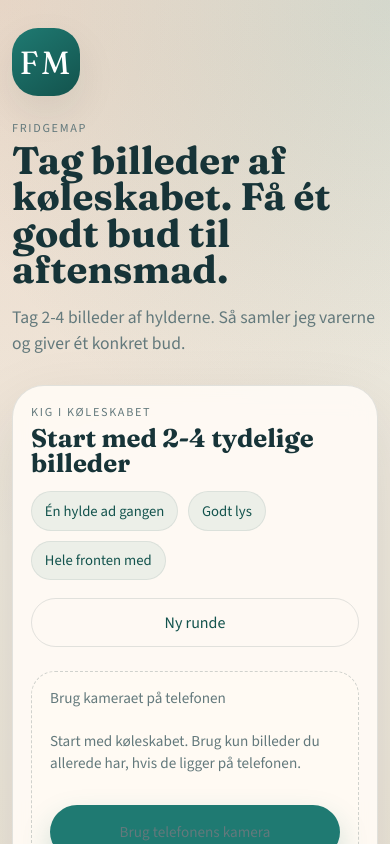
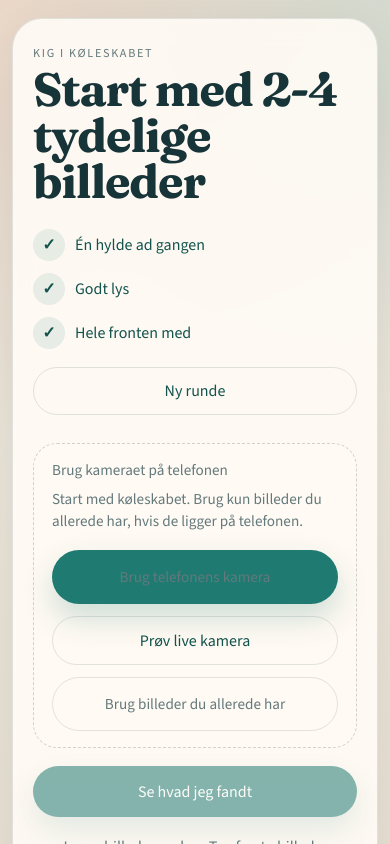
Before and after one commit to Ganga-Boi/fridgemap, a Next.js app: page / in a window 390 px wide. Shown: the top 844 px of the page. Built offline with nearby package versions, Linux system fonts and the light colour scheme.

Commit message:
Redesign mobile photo start screen styles

```diff
--- a/app/globals.css
+++ b/app/globals.css
@@ -52,7 +52,10 @@
 
 .page-shell {
   min-height: 100dvh;
-  padding: 28px 18px 56px;
+  padding:
+    calc(28px + env(safe-area-inset-top))
+    18px
+    calc(56px + env(safe-area-inset-bottom));
 }
 
 .page-header,
@@ -131,6 +134,11 @@
   padding: 28px;
 }
 
+.scan-panel--intro {
+  width: min(760px, 100%);
+  margin-inline: auto;
+}
+
 .recipe-sheet {
   margin-top: 24px;
   padding: 28px;
@@ -152,22 +160,56 @@
   line-height: 1;
 }
 
+.scan-panel .panel-heading h2 {
+  font-size: clamp(2.4rem, 5vw, 3.8rem);
+  line-height: 0.98;
+  letter-spacing: -0.025em;
+}
+
+.scan-lead {
+  margin: 16px 0 0;
+  font-size: 1.12rem;
+  line-height: 1.45;
+  color: var(--ink);
+}
+
 .scan-tips {
-  display: flex;
-  flex-wrap: wrap;
-  gap: 10px;
-  margin: 14px 0 0;
+  display: grid;
+  grid-template-columns: repeat(3, minmax(0, 1fr));
+  gap: 12px;
+  margin: 24px 0 0;
   padding: 0;
   list-style: none;
 }
 
 .scan-tips li {
-  padding: 0.55rem 0.8rem;
-  border-radius: 999px;
-  background: rgba(31, 122, 114, 0.08);
-  border: 1px solid rgba(23, 52, 56, 0.08);
+  display: flex;
+  align-items: center;
+  gap: 10px;
   color: var(--brand-deep);
-  font-size: 0.92rem;
+  font-size: 0.98rem;
+}
+
+.scan-tips li::before {
+  content: "✓";
+  display: inline-grid;
+  place-items: center;
+  flex: 0 0 32px;
+  width: 32px;
+  height: 32px;
+  border-radius: 50%;
+  background: rgba(31, 122, 114, 0.1);
+  font-weight: 800;
+}
+
+.round-reset {
+  flex: 0 0 auto;
+  padding: 0.65rem 0.8rem;
+  background: transparent;
+  color: var(--muted);
+  text-decoration: underline;
+  text-underline-offset: 3px;
+  cursor: pointer;
 }
 
 .section-head h3,
@@ -218,11 +260,9 @@
 }
 
 .scan-controls {
-  display: flex;
-  flex-wrap: wrap;
-  gap: 16px;
-  margin-top: 24px;
-  align-items: center;
+  display: grid;
+  gap: 18px;
+  margin-top: 30px;
 }
 
 .file-picker {
@@ -241,7 +281,9 @@
 }
 
 .camera-picker {
+  display: grid;
   gap: 14px;
+  width: 100%;
 }
 
 .camera-copy {
@@ -260,6 +302,63 @@
   display: flex;
   gap: 12px;
   flex-wrap: wrap;
+}
+
+.capture-actions {
+  display: grid;
+  gap: 12px;
+  width: min(100%, 640px);
+}
+
+.capture-primary,
+.capture-secondary {
+  display: inline-flex;
+  align-items: center;
+  justify-content: center;
+  gap: 14px;
+  width: 100%;
+  min-height: 66px;
+  padding: 0.9rem 1.25rem;
+  border-radius: 22px;
+  font-size: 1.08rem;
+  font-weight: 700;
+  cursor: pointer;
+  transition: transform 120ms ease, box-shadow 120ms ease, background-color 120ms ease;
+}
+
+.capture-primary {
+  color: #fff;
+  background: linear-gradient(135deg, #29988e, var(--brand));
+  box-shadow: 0 16px 32px rgba(31, 122, 114, 0.22);
+}
+
+.capture-secondary {
+  color: var(--brand-deep);
+  background: rgba(255, 255, 255, 0.44);
+  border: 2px solid var(--brand-deep);
+}
+
+.capture-primary:hover,
+.capture-secondary:hover {
+  transform: translateY(-1px);
+}
+
+.capture-primary:disabled,
+.capture-secondary:disabled {
+  cursor: not-allowed;
+  opacity: 0.5;
+  transform: none;
+}
+
+.capture-icon {
+  width: 28px;
+  height: 28px;
+  flex: 0 0 28px;
+  fill: none;
+  stroke: currentColor;
+  stroke-width: 1.8;
+  stroke-linecap: round;
+  stroke-linejoin: round;
 }
 
 .camera-live {
@@ -285,12 +384,23 @@
   overflow: hidden;
 }
 
-.picker-fallback input,
-.sr-only-input {
+.picker-fallback input {
   position: absolute;
   inset: 0;
   opacity: 0;
   pointer-events: none;
+}
+
+.sr-only-input {
+  position: absolute;
+  width: 1px;
+  height: 1px;
+  padding: 0;
+  margin: -1px;
+  overflow: hidden;
+  clip: rect(0, 0, 0, 0);
+  white-space: nowrap;
+  border: 0;
 }
 
 .camera-error {
@@ -339,7 +449,14 @@
 }
 
 .helper-text {
-  margin: 14px 0 0;
+  margin: 18px 0 0;
+  line-height: 1.45;
+}
+
+.scan-submit {
+  width: min(100%, 640px);
+  min-height: 58px;
+  font-weight: 700;
 }
 
 .status-banner {
@@ -698,12 +815,61 @@
 
 @media (max-width: 720px) {
   .page-shell {
-    padding-inline: 12px;
+    padding:
+      calc(18px + env(safe-area-inset-top))
+      12px
+      calc(36px + env(safe-area-inset-bottom));
+  }
+
+  .page-header {
+    display: none;
   }
 
   .scan-panel,
   .recipe-sheet {
-    padding: 18px;
+    padding: 26px 20px;
+  }
+
+  .scan-panel {
+    border-radius: 30px;
+  }
+
+  .scan-panel .panel-heading h2 {
+    font-size: clamp(2.45rem, 12vw, 3.35rem);
+  }
+
+  .scan-lead {
+    margin-top: 14px;
+    font-size: 1.08rem;
+  }
+
+  .scan-tips {
+    grid-template-columns: 1fr;
+    gap: 12px;
+    margin-top: 24px;
+  }
+
+  .scan-tips li {
+    font-size: 1rem;
+  }
+
+  .round-reset {
+    align-self: flex-start;
+    padding-inline: 0;
+  }
+
+  .scan-controls {
+    margin-top: 28px;
+  }
+
+  .capture-primary,
+  .capture-secondary {
+    min-height: 64px;
+    border-radius: 20px;
+  }
+
+  .helper-text {
+    text-align: center;
   }
 
   .editor-card,
```
